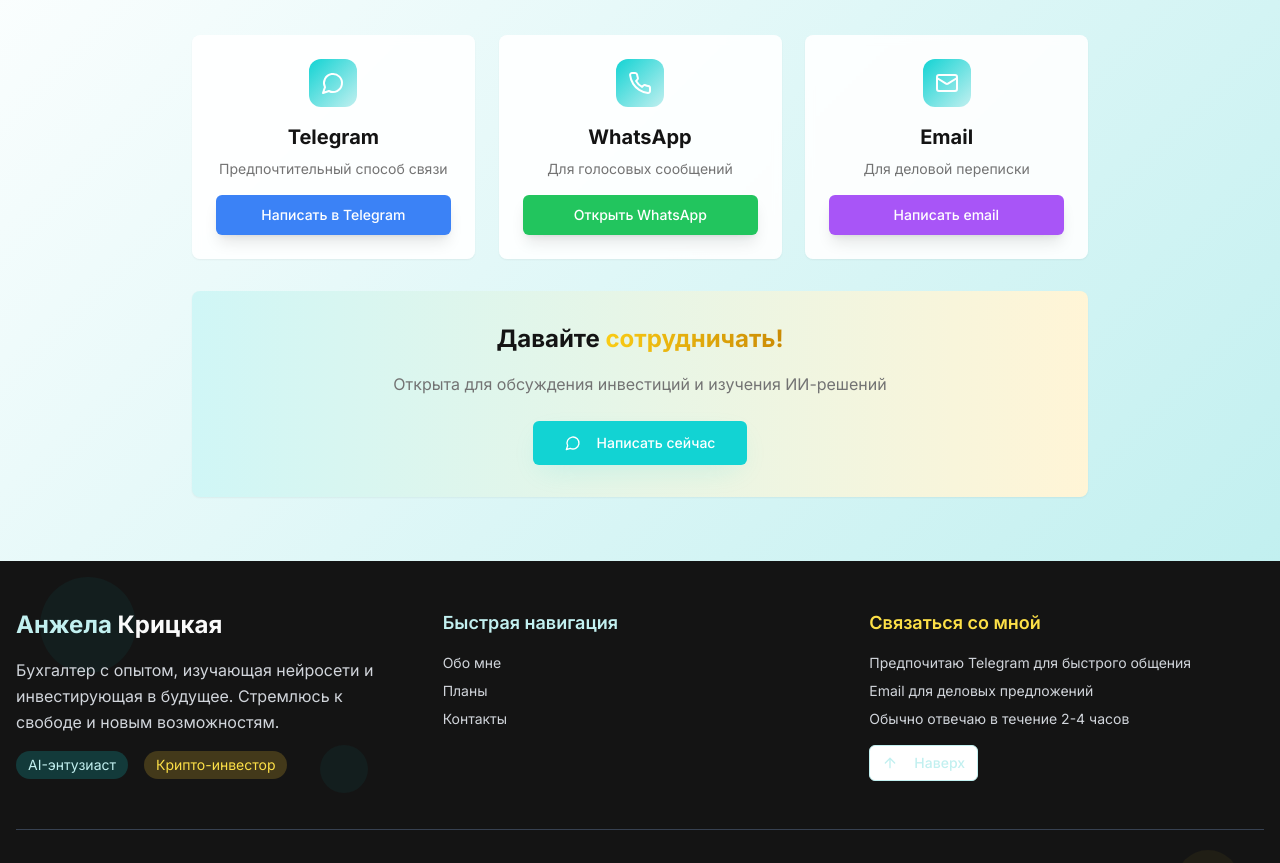
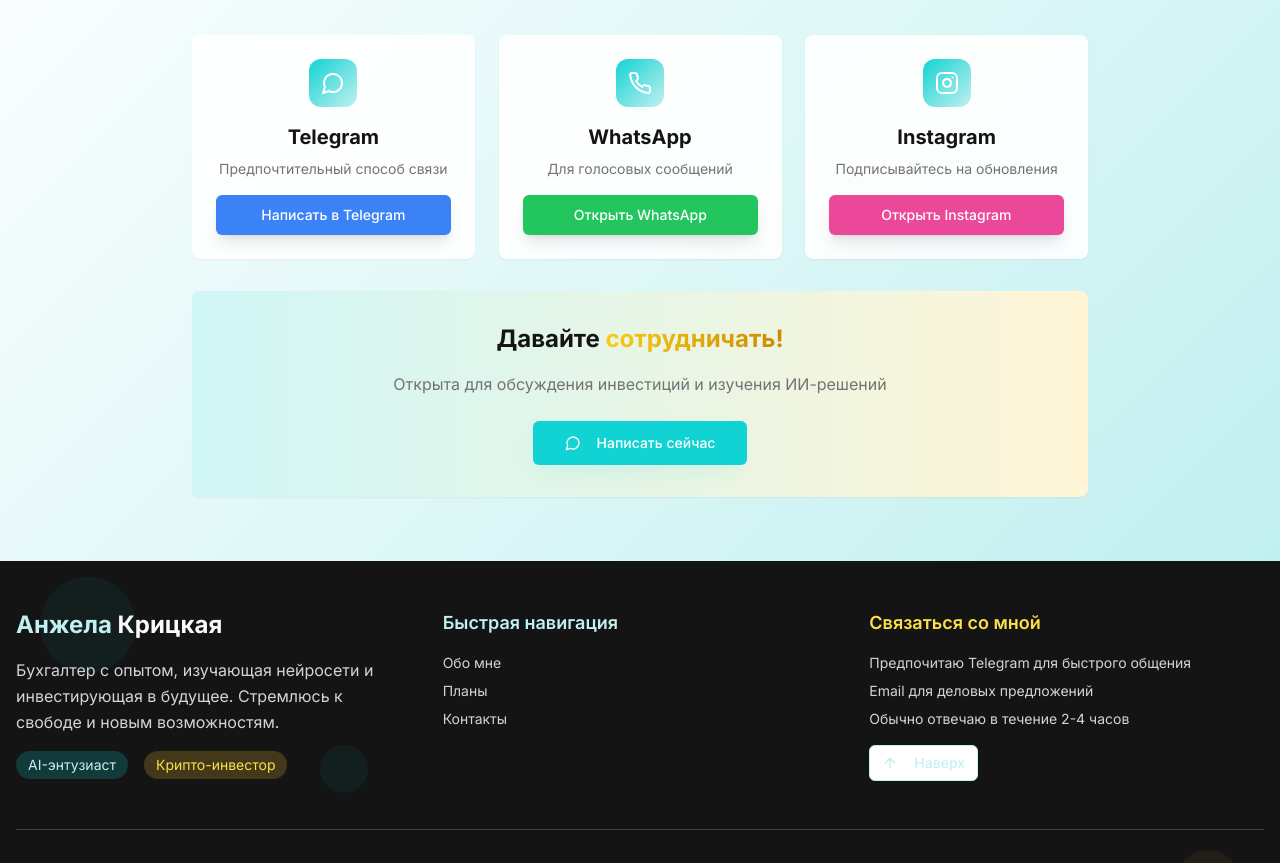
Before and after one commit to AnnaLida29/anzhelas-new-horizon, a React (Vite) app: page / in a window 1280 px wide. Shown: the part 3422-4285 px from the top of the page. Built offline with nearby package versions, Linux system fonts and the light colour scheme.

Commit message:
Update contacts section

```diff
--- a/src/components/Contacts.tsx
+++ b/src/components/Contacts.tsx
@@ -1,31 +1,28 @@
 import { Card, CardContent } from "@/components/ui/card";
 import { Button } from "@/components/ui/button";
-import { Mail, MessageCircle, Phone, Send, MapPin, Clock } from "lucide-react";
+import { MessageCircle, Phone, Send, MapPin, Clock, Instagram } from "lucide-react";
 const Contacts = () => {
   const contactMethods = [{
     icon: MessageCircle,
     title: "Telegram",
     description: "Предпочтительный способ связи",
     action: "Написать в Telegram",
-    href: "https://t.me/your_telegram",
-    // Replace with actual telegram
+    href: "https://t.me/angel_krytskaya",
     buttonClass: "bg-blue-500 hover:bg-blue-600"
   }, {
     icon: Phone,
     title: "WhatsApp",
     description: "Для голосовых сообщений",
     action: "Открыть WhatsApp",
-    href: "https://wa.me/your_number",
-    // Replace with actual WhatsApp
+    href: "https://wa.me/375292226489",
     buttonClass: "bg-green-500 hover:bg-green-600"
   }, {
-    icon: Mail,
-    title: "Email",
-    description: "Для деловой переписки",
-    action: "Написать email",
-    href: "mailto:angela.kritskaya@example.com",
-    // Replace with actual email
-    buttonClass: "bg-purple-500 hover:bg-purple-600"
+    icon: Instagram,
+    title: "Instagram",
+    description: "Подписывайтесь на обновления",
+    action: "Открыть Instagram",
+    href: "https://www.instagram.com/angel_krytskaya/",
+    buttonClass: "bg-pink-500 hover:bg-pink-600"
   }];
   const availabilityInfo = [{
     icon: Clock,
@@ -82,7 +79,7 @@ const Contacts = () => {
                 </h3>
                 <p className="text-muted-foreground leading-relaxed mb-6 max-w-2xl mx-auto">Открыта для обсуждения инвестиций и изучения ИИ-решений</p>
 
-                <Button size="lg" className="bg-turquoise hover:bg-turquoise-dark text-white shadow-turquoise hover-lift" onClick={() => window.open('https://t.me/your_telegram', '_blank')}>
+                <Button size="lg" className="bg-turquoise hover:bg-turquoise-dark text-white shadow-turquoise hover-lift" onClick={() => window.open('https://t.me/angel_krytskaya', '_blank')}>
                   <MessageCircle className="mr-2 h-5 w-5" />
                   Написать сейчас
                 </Button>
```
